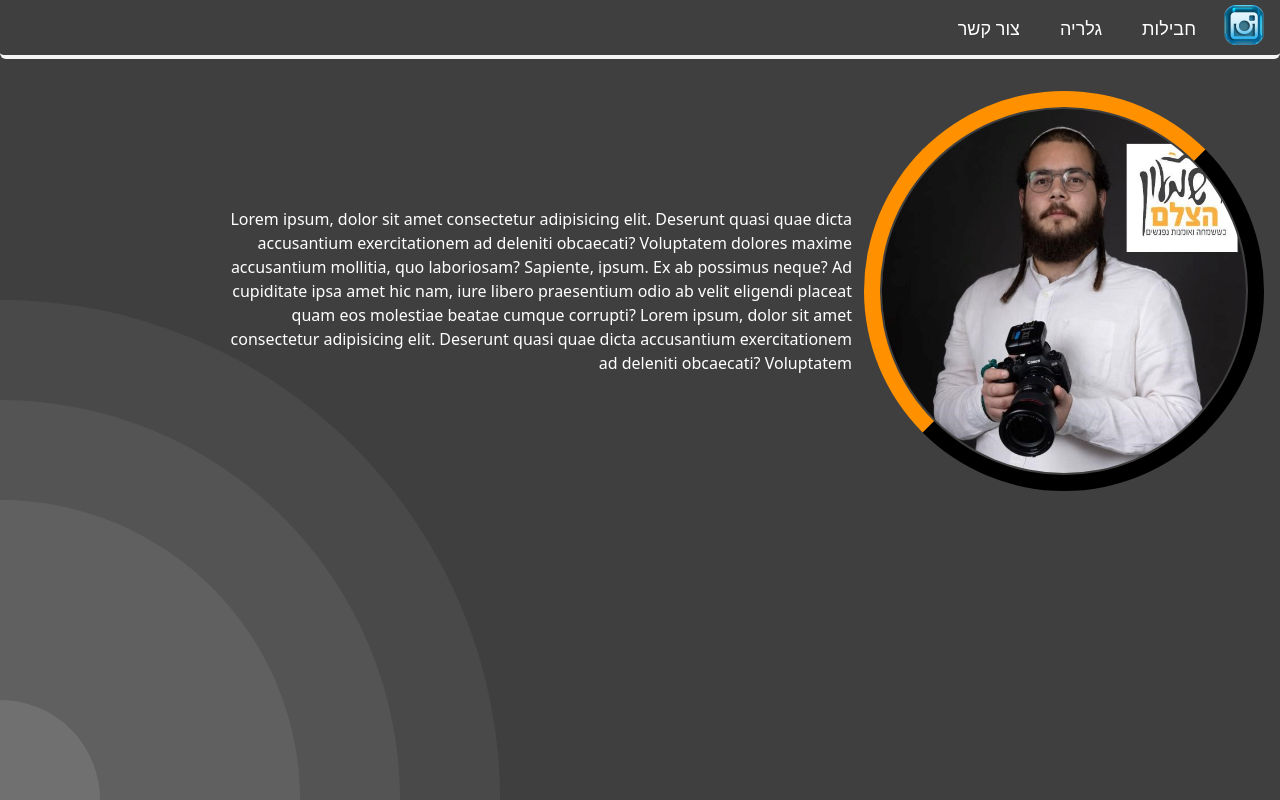
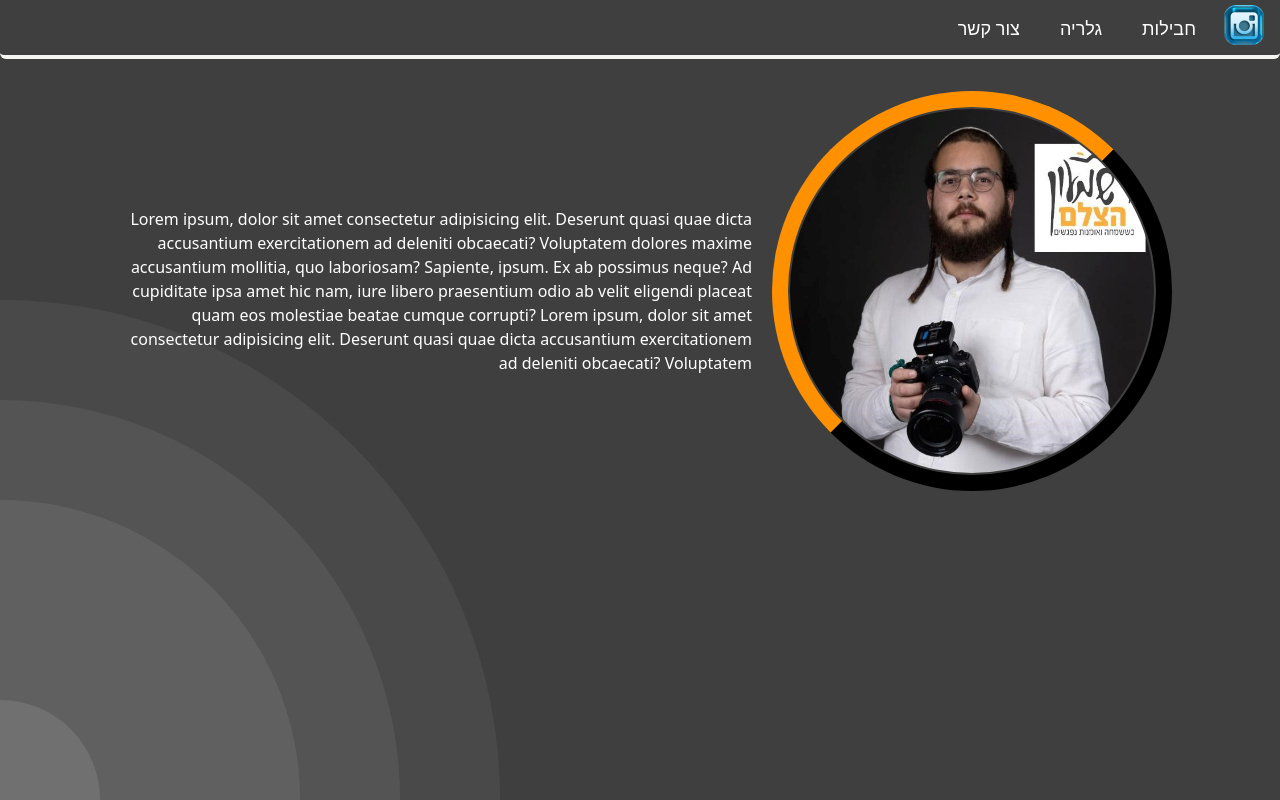
Before and after one commit to nofar-cohen-tanugi/Photography, a React (Vite) app in the folder photography/: page / in a window 1280 px wide. Shown: the top 800 px of the page. Built offline with nearby package versions, Linux system fonts and the light colour scheme.

Commit message:
fix design

```diff
--- a/photography/src/pages/HomePage.tsx
+++ b/photography/src/pages/HomePage.tsx
@@ -3,14 +3,14 @@ import profile from '../assets/images/shimon.jpg';
 
 export const HomePage = () => {
   return (
-    <div className='card pt-8 px-4 flex items-center'>
+    <div className='card pt-8 px-4 flex justify-center items-center'>
       <Image
         src={profile}
         alt='Profile'
         width='400'
         imageClassName='profile-border'
       />
-      <p className='w-3/6 text-white text-x mx-3'>
+      <p className='w-3/6 text-white text-x mx-5'>
         Lorem ipsum, dolor sit amet consectetur adipisicing elit. Deserunt quasi
         quae dicta accusantium exercitationem ad deleniti obcaecati? Voluptatem
         dolores maxime accusantium mollitia, quo laboriosam? Sapiente, ipsum. Ex
```
